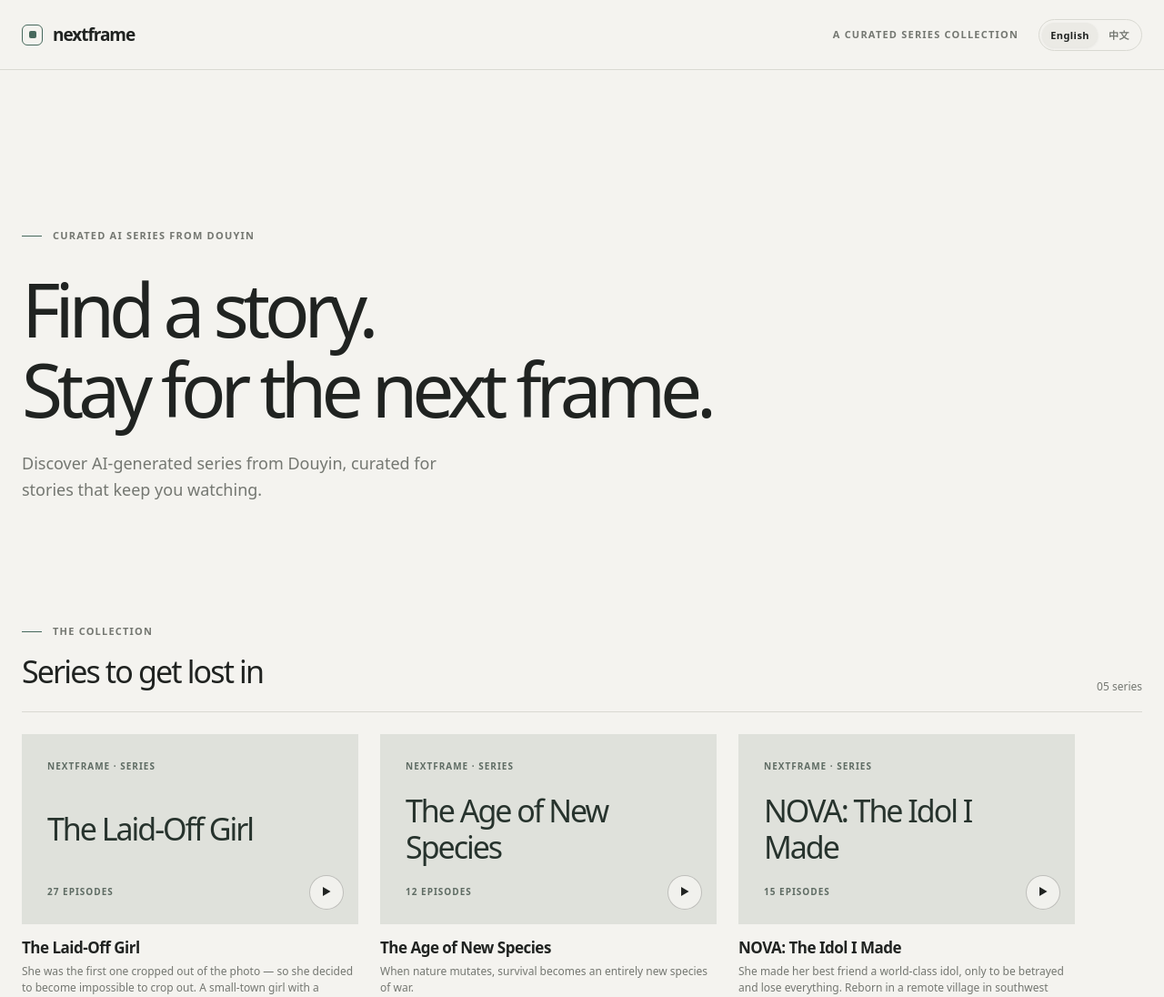
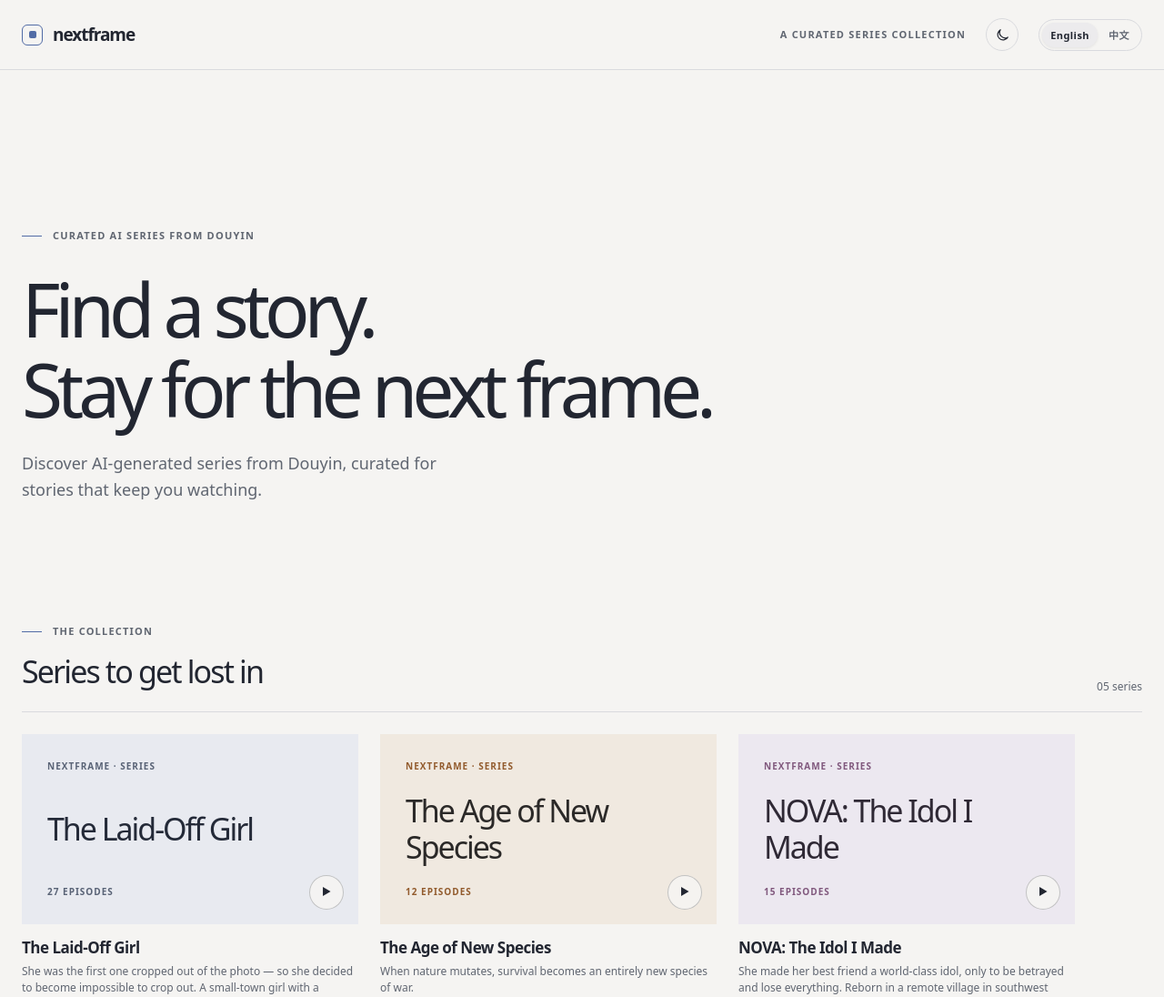
Before and after one commit to yeoyujie/NextFrame, a Next.js app: page /en in a window 1280 px wide. Shown: the top 1096 px of the page at 91% size. Built offline with nearby package versions, Linux system fonts and the light colour scheme.

Commit message:
feat(theme): add persistent dark mode and player inset fix

```diff
--- a/app/globals.css
+++ b/app/globals.css
@@ -2,14 +2,96 @@
 
 :root {
   color-scheme: light;
-  --background: #f4f3ef;
-  --surface: #ebeae5;
-  --foreground: #202321;
-  --muted: #747771;
-  --line: #d9d9d2;
-  --accent: #47695d;
+  --background: #f5f4f2;
+  --surface: #ecebed;
+  --foreground: #222631;
+  --muted: #606671;
+  --line: #d9dade;
+  --accent-primary: #526ca6;
+  --accent-secondary: #925b2d;
+  --accent-tertiary: #80587d;
+  --selection: #dde5f4;
+  --artwork-background: #e8eaf0;
+  --artwork-foreground: #242a38;
+  --artwork-muted: #596376;
+  --artwork-secondary-background: #f0e9e0;
+  --artwork-secondary-foreground: #2b2928;
+  --artwork-secondary-muted: var(--accent-secondary);
+  --artwork-tertiary-background: #ece8f0;
+  --artwork-tertiary-foreground: #2f2935;
+  --artwork-tertiary-muted: var(--accent-tertiary);
+  --control-background: rgb(245 244 242 / 90%);
+  --control-border: rgb(34 38 49 / 24%);
+  --episode-hover: #ecebed;
+  --episode-current: #e4e9f3;
+  --scrollbar-thumb: #c1c4cd;
+  --scrollbar-thumb-hover: #8a909e;
+  --shadow-color: rgb(26 30 40 / 8%);
+  --player-background: #090a0e;
   --content-width: 1600px;
   --content-gutter: 48px;
+}
+
+:root[data-theme="dark"] {
+  color-scheme: dark;
+  --background: #13151b;
+  --surface: #1e212a;
+  --foreground: #f1f0ed;
+  --muted: #a4a6b0;
+  --line: #363943;
+  --accent-primary: #afc2f4;
+  --accent-secondary: #e7b673;
+  --accent-tertiary: #d2a7cd;
+  --selection: #353e52;
+  --artwork-background: #242936;
+  --artwork-foreground: #f0f1f6;
+  --artwork-muted: #b0b7c7;
+  --artwork-secondary-background: #302a25;
+  --artwork-secondary-foreground: #f4ede5;
+  --artwork-secondary-muted: var(--accent-secondary);
+  --artwork-tertiary-background: #302a34;
+  --artwork-tertiary-foreground: #f1ebf5;
+  --artwork-tertiary-muted: var(--accent-tertiary);
+  --control-background: rgb(19 21 27 / 90%);
+  --control-border: rgb(241 240 237 / 24%);
+  --episode-hover: #1e212a;
+  --episode-current: #282e3a;
+  --scrollbar-thumb: #545967;
+  --scrollbar-thumb-hover: #818797;
+  --shadow-color: rgb(0 0 0 / 25%);
+  --player-background: #090a0e;
+}
+
+@media (prefers-color-scheme: dark) {
+  :root:not([data-theme]) {
+    color-scheme: dark;
+    --background: #13151b;
+    --surface: #1e212a;
+    --foreground: #f1f0ed;
+    --muted: #a4a6b0;
+    --line: #363943;
+    --accent-primary: #afc2f4;
+    --accent-secondary: #e7b673;
+    --accent-tertiary: #d2a7cd;
+    --selection: #353e52;
+    --artwork-background: #242936;
+    --artwork-foreground: #f0f1f6;
+    --artwork-muted: #b0b7c7;
+    --artwork-secondary-background: #302a25;
+    --artwork-secondary-foreground: #f4ede5;
+    --artwork-secondary-muted: var(--accent-secondary);
+    --artwork-tertiary-background: #302a34;
+    --artwork-tertiary-foreground: #f1ebf5;
+    --artwork-tertiary-muted: var(--accent-tertiary);
+    --control-background: rgb(19 21 27 / 90%);
+    --control-border: rgb(241 240 237 / 24%);
+    --episode-hover: #1e212a;
+    --episode-current: #282e3a;
+    --scrollbar-thumb: #545967;
+    --scrollbar-thumb-hover: #818797;
+    --shadow-color: rgb(0 0 0 / 25%);
+    --player-background: #090a0e;
+  }
 }
 
 @theme inline {
@@ -48,12 +130,12 @@ a {
 
 a:focus-visible {
   border-radius: 3px;
-  outline: 2px solid var(--accent);
+  outline: 2px solid var(--accent-primary);
   outline-offset: 5px;
 }
 
 ::selection {
-  background: #cddbd4;
+  background: var(--selection);
   color: var(--foreground);
 }
 
@@ -85,7 +167,7 @@ a:focus-visible {
   width: 23px;
   height: 23px;
   place-items: center;
-  border: 1.5px solid var(--accent);
+  border: 1.5px solid var(--accent-primary);
   border-radius: 6px;
 }
 
@@ -93,7 +175,7 @@ a:focus-visible {
   width: 8px;
   height: 8px;
   border-radius: 2px;
-  background: var(--accent);
+  background: var(--accent-primary);
 }
 
 .header-descriptor,
@@ -112,6 +194,43 @@ a:focus-visible {
   display: flex;
   align-items: center;
   gap: 22px;
+}
+
+.theme-toggle {
+  display: grid;
+  width: 36px;
+  height: 36px;
+  flex: 0 0 auto;
+  place-items: center;
+  padding: 0;
+  border: 1px solid var(--line);
+  border-radius: 50%;
+  background: transparent;
+  color: var(--foreground);
+  cursor: pointer;
+  transition: background-color 160ms ease, border-color 160ms ease;
+}
+
+.theme-toggle:hover {
+  background: var(--surface);
+}
+
+.theme-toggle:focus-visible {
+  outline: 2px solid var(--accent-primary);
+  outline-offset: 3px;
+}
+
+.theme-toggle:active {
+  transform: scale(0.96);
+}
+
+.theme-toggle svg {
+  width: 17px;
+  height: 17px;
+  stroke: currentColor;
+  stroke-linecap: round;
+  stroke-linejoin: round;
+  stroke-width: 1.7;
 }
 
 .language-toggle {
@@ -147,7 +266,7 @@ a:focus-visible {
 }
 
 .language-toggle-option.is-active {
-  box-shadow: 0 1px 3px rgb(32 35 33 / 8%);
+  box-shadow: 0 1px 3px var(--shadow-color);
 }
 
 .language-toggle-option:focus-visible {
@@ -184,7 +303,7 @@ a:focus-visible {
 .eyebrow::before {
   width: 22px;
   height: 1px;
-  background: var(--accent);
+  background: var(--accent-primary);
   content: "";
 }
 
@@ -250,7 +369,7 @@ a:focus-visible {
   position: relative;
   overflow: hidden;
   aspect-ratio: 16 / 9;
-  background: #dfe1db;
+  background: var(--artwork-background);
 }
 
 .series-artwork > img {
@@ -266,13 +385,25 @@ a:focus-visible {
   flex-direction: column;
   justify-content: space-between;
   padding: clamp(18px, 3vw, 28px);
-  background: #dfe1db;
-  color: #27332d;
+  background: var(--artwork-background);
+  color: var(--artwork-foreground);
+}
+
+.series-card:nth-child(3n + 2) .series-artwork-fallback {
+  --artwork-background: var(--artwork-secondary-background);
+  --artwork-foreground: var(--artwork-secondary-foreground);
+  --artwork-muted: var(--artwork-secondary-muted);
+}
+
+.series-card:nth-child(3n + 3) .series-artwork-fallback {
+  --artwork-background: var(--artwork-tertiary-background);
+  --artwork-foreground: var(--artwork-tertiary-foreground);
+  --artwork-muted: var(--artwork-tertiary-muted);
 }
 
 .artwork-kicker,
 .artwork-count {
-  color: #5f6c64;
+  color: var(--artwork-muted);
   font-size: 10px;
   font-weight: 560;
   letter-spacing: 0.1em;
@@ -295,9 +426,9 @@ a:focus-visible {
   width: 38px;
   height: 38px;
   place-items: center;
-  border: 1px solid rgb(32 35 33 / 24%);
+  border: 1px solid var(--control-border);
   border-radius: 50%;
-  background: rgb(244 243 239 / 88%);
+  background: var(--control-background);
   color: var(--foreground);
   font-size: 11px;
   transition: background-color 160ms ease, color 160ms ease;
@@ -336,7 +467,7 @@ a:focus-visible {
   display: block;
   width: fit-content;
   margin-top: 10px;
-  color: var(--accent);
+  color: var(--accent-primary);
   font-size: 11px;
   font-weight: 570;
   white-space: nowrap;
@@ -395,7 +526,7 @@ a:focus-visible {
   aspect-ratio: 16 / 9;
   align-items: center;
   justify-content: center;
-  background: #171a18;
+  background: var(--player-background);
 }
 
 .douyin-player-stage {
@@ -408,13 +539,13 @@ a:focus-visible {
   align-self: start;
   aspect-ratio: var(--iframe-ratio);
   place-items: center;
-  background: #171a18;
+  background: var(--player-background);
 }
 
 .douyin-frame {
   position: relative;
   overflow: hidden;
-  background: #171a18;
+  background: var(--player-background);
 }
 
 .douyin-player {
@@ -440,7 +571,7 @@ a:focus-visible {
   display: inline-flex;
   align-items: center;
   gap: 8px;
-  color: var(--accent);
+  color: var(--accent-primary);
   font-size: 13px;
   font-weight: 550;
   text-decoration: none;
@@ -546,7 +677,7 @@ a:focus-visible {
   overflow-y: auto;
   overscroll-behavior: contain;
   scrollbar-gutter: stable;
-  scrollbar-color: #b9bcb5 transparent;
+  scrollbar-color: var(--scrollbar-thumb) transparent;
   scrollbar-width: thin;
   list-style: none;
 }
@@ -562,12 +693,12 @@ a:focus-visible {
 .episode-list::-webkit-scrollbar-thumb {
   border: 2px solid transparent;
   border-radius: 999px;
-  background: #b9bcb5;
+  background: var(--scrollbar-thumb);
   background-clip: content-box;
 }
 
 .episode-list::-webkit-scrollbar-thumb:hover {
-  background-color: #858a83;
+  background-color: var(--scrollbar-thumb-hover);
 }
 
 .episode-list-item {
@@ -583,12 +714,12 @@ a:focus-visible {
 }
 
 .episode-list-item:hover {
-  background: #ebeae5;
+  background: var(--episode-hover);
 }
 
 .episode-list-item.is-current {
-  border-left-color: var(--accent);
-  background: #e8e9e3;
+  border-left-color: var(--accent-primary);
+  background: var(--episode-current);
 }
 
 .episode-number {
@@ -617,7 +748,7 @@ a:focus-visible {
 }
 
 .playing-indicator {
-  color: var(--accent);
+  color: var(--accent-secondary);
   font-size: 9px;
 }
 
--- a/components/site-header.tsx
+++ b/components/site-header.tsx
@@ -2,7 +2,29 @@
 
 import Link from "next/link";
 import { usePathname } from "next/navigation";
+import { useLayoutEffect, useSyncExternalStore } from "react";
 import type { Dictionary, Locale } from "@/lib/i18n";
+
+function getThemeSnapshot() {
+  const explicitTheme = document.documentElement.dataset.theme;
+  return explicitTheme
+    ? explicitTheme === "dark"
+    : window.matchMedia("(prefers-color-scheme: dark)").matches;
+}
+
+function subscribeToTheme(onChange: () => void) {
+  const systemTheme = window.matchMedia("(prefers-color-scheme: dark)");
+  const syncSystemTheme = () => {
+    if (!document.documentElement.dataset.theme) onChange();
+  };
+
+  systemTheme.addEventListener("change", syncSystemTheme);
+  window.addEventListener("nextframe-theme-change", onChange);
+  return () => {
+    systemTheme.removeEventListener("change", syncSystemTheme);
+    window.removeEventListener("nextframe-theme-change", onChange);
+  };
+}
 
 export function SiteHeader({
   locale,
@@ -16,6 +38,33 @@ export function SiteHeader({
   const alternatePath = pathname
     ? pathname.replace(/^\/(?:en|zh-CN)(?=\/|$)/, `/${alternateLocale}`)
     : `/${alternateLocale}`;
+  const isDark = useSyncExternalStore(subscribeToTheme, getThemeSnapshot, () => false);
+
+  useLayoutEffect(() => {
+    try {
+      const savedTheme = window.localStorage.getItem("nextframe-theme");
+      if (
+        (savedTheme === "light" || savedTheme === "dark") &&
+        document.documentElement.dataset.theme !== savedTheme
+      ) {
+        document.documentElement.dataset.theme = savedTheme;
+        window.dispatchEvent(new Event("nextframe-theme-change"));
+      }
+    } catch {
+      // The system preference remains active when browser storage is unavailable.
+    }
+  }, [pathname]);
+
+  function toggleTheme() {
+    const nextTheme = isDark ? "light" : "dark";
+    document.documentElement.dataset.theme = nextTheme;
+    try {
+      window.localStorage.setItem("nextframe-theme", nextTheme);
+    } catch {
+      // The current page still changes theme when browser storage is unavailable.
+    }
+    window.dispatchEvent(new Event("nextframe-theme-change"));
+  }
 
   return (
     <header className="site-header">
@@ -29,6 +78,24 @@ export function SiteHeader({
 
         <div className="header-actions">
           <p className="header-descriptor">{dictionary.headerDescriptor}</p>
+          <button
+            className="theme-toggle"
+            type="button"
+            onClick={toggleTheme}
+            aria-label={isDark ? dictionary.switchToLightMode : dictionary.switchToDarkMode}
+            title={isDark ? dictionary.switchToLightMode : dictionary.switchToDarkMode}
+          >
+            {isDark ? (
+              <svg aria-hidden="true" viewBox="0 0 24 24" fill="none">
+                <circle cx="12" cy="12" r="3.5" />
+                <path d="M12 2v2m0 16v2M4.93 4.93l1.42 1.42m11.3 11.3 1.42 1.42M2 12h2m16 0h2M4.93 19.07l1.42-1.42m11.3-11.3 1.42-1.42" />
+              </svg>
+            ) : (
+              <svg aria-hidden="true" viewBox="0 0 24 24" fill="none">
+                <path d="M20.2 15.4A8.5 8.5 0 0 1 8.6 3.8 8.5 8.5 0 1 0 20.2 15.4Z" />
+              </svg>
+            )}
+          </button>
           <nav className="language-toggle" aria-label="Language">
             <Link
               className={`language-toggle-option${locale === "en" ? " is-active" : ""}`}
--- a/lib/i18n.ts
+++ b/lib/i18n.ts
@@ -17,6 +17,8 @@ export const dictionaries = {
     switchLanguage: "中文",
     headerDescriptor: "A curated series collection",
     home: "NextFrame home",
+    switchToLightMode: "Switch to light mode",
+    switchToDarkMode: "Switch to dark mode",
     introEyebrow: "Curated AI series from Douyin",
     introTitle: ["Find a story.", "Stay for the next frame."],
     introCopy: "Discover AI-generated series from Douyin, curated for stories that keep you watching.",
@@ -40,6 +42,8 @@ export const dictionaries = {
     switchLanguage: "English",
     headerDescriptor: "精选系列内容",
     home: "NextFrame 首页",
+    switchToLightMode: "切换为浅色模式",
+    switchToDarkMode: "切换为深色模式",
     introEyebrow: "精选抖音 AI 系列",
     introTitle: ["故事，从这一帧开始。", "精彩，未完待续。"],
     introCopy: "探索来自抖音的 AI 系列作品，精选每一个值得一直看下去的故事。",
```
Also changed, not shown: app/[lang]/layout.tsx (+7 -1 lines), components/inline-script.tsx (added, +11 -0 lines), components/video-player.tsx (+8 -8 lines).
